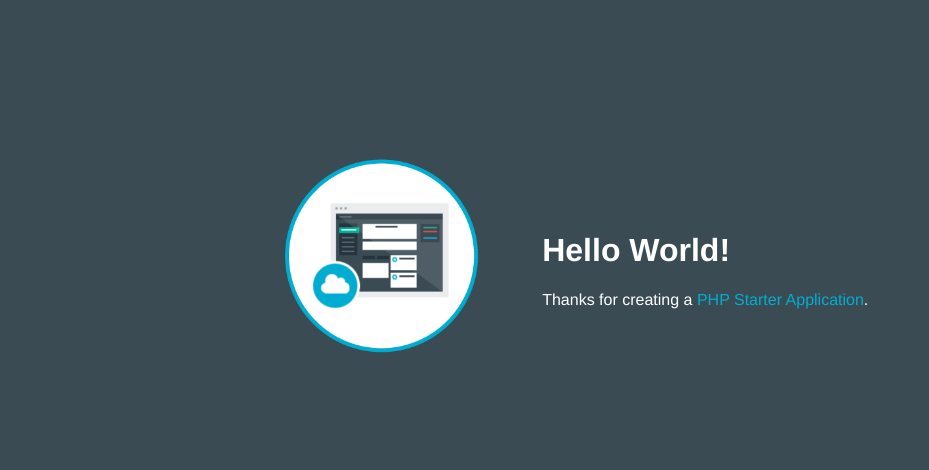
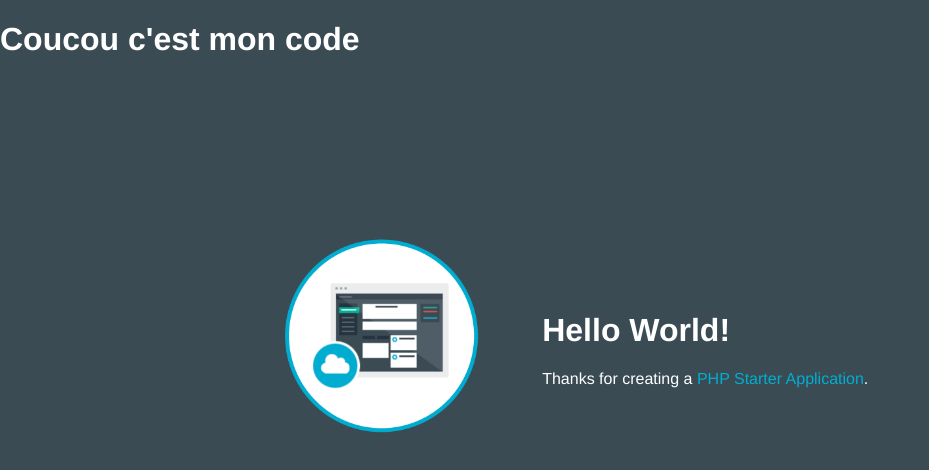
Before and after one commit to michel-peinal/MP-firstphp-1486392943238, a PHP site: page / in a window 1280 px wide. Shown: the top 470 px of the page, without its empty margins (0-929 px from the left). Before the commit the page ends 353 px from the top, so only its background shows below. Run offline with PHP 8.4, Linux system fonts and the light colour scheme.

Commit message:
Update index.php

```diff
--- a/index.php
+++ b/index.php
@@ -6,6 +6,7 @@
 	<link rel="stylesheet" href="style.css" />
 </head>
 <body>
+	<h1>Coucou c'est mon code</h1>
 	<table>
 		<tr>
 			<td style='width: 30%;'>
```
